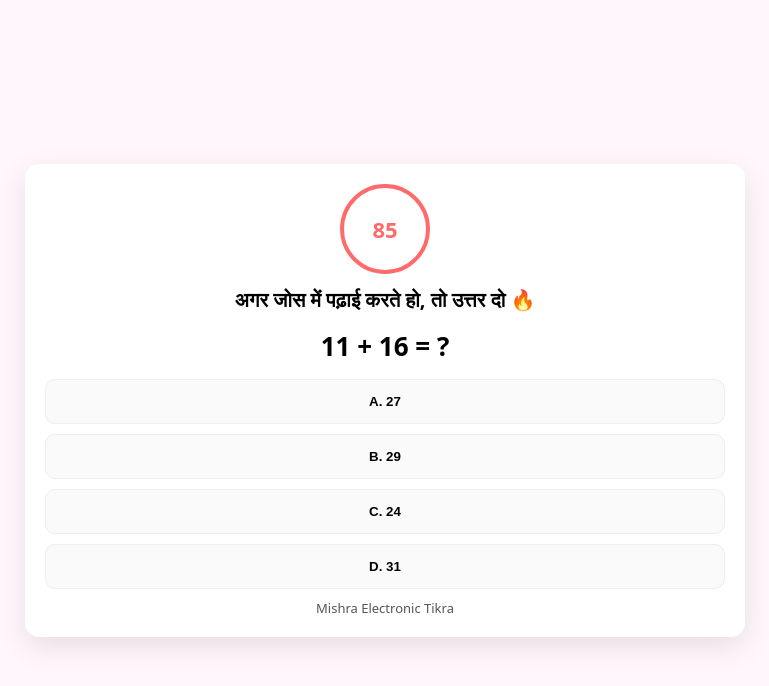
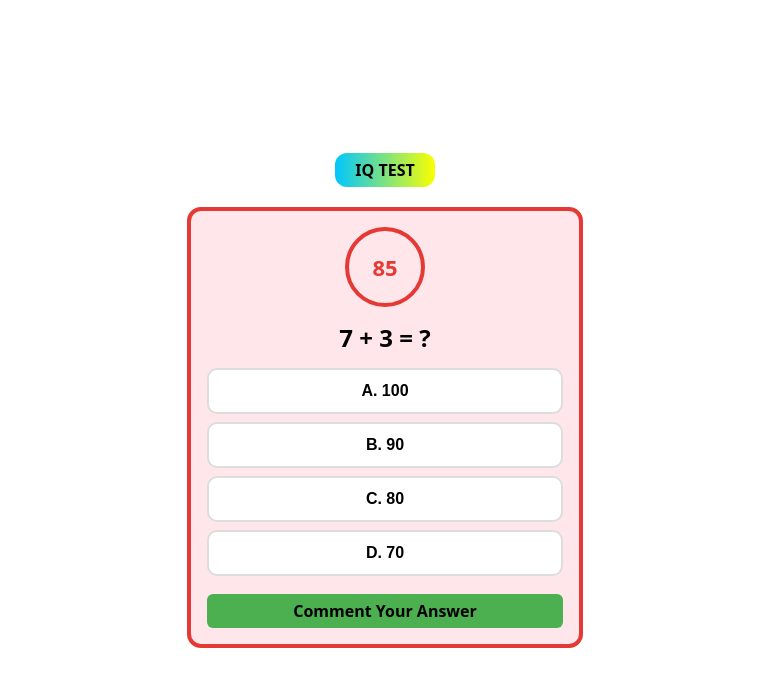
Before and after one commit to chandanshukla7990-netizenhggy/Nh, a plain HTML site: page index.html in a window 1280 px wide. Shown: the whole page, without its empty margins (255-1024 px from the left). Drawn offline with Linux system fonts and the light colour scheme.

Commit message:
Update index.html

```diff
--- a/index.html
+++ b/index.html
@@ -3,185 +3,224 @@
 <head>
 <meta charset="utf-8">
 <meta name="viewport" content="width=device-width,initial-scale=1">
-<title>Auto Quiz — 220 Questions</title>
+<title>IQ Test — Auto Quiz</title>
 
 <style>
-:root{--bg:#fff7fb;--card:#fff;--primary:#ff6b6b}
+:root{
+  --bg:#ffffff;
+  --card:#ffe6ea;
+  --border:#e53935;
+  --primary:#e53935;
+  --green:#4caf50;
+}
+
 *{box-sizing:border-box}
+
 body{
-  font-family:system-ui,Arial;
+  margin:0;
+  font-family:Poppins,system-ui,Arial;
   background:var(--bg);
-  margin:0;padding:20px;
-  display:flex;justify-content:center;align-items:center;
   min-height:100vh;
+  display:flex;
+  align-items:center;
+  justify-content:center;
 }
-.app{max-width:720px;width:100%}
+
+.app{
+  max-width:420px;
+  width:100%;
+  padding:12px;
+}
+
+.header{
+  text-align:center;
+  margin-bottom:10px;
+}
+
+.badge{
+  display:inline-block;
+  padding:6px 20px;
+  font-weight:800;
+  border-radius:12px;
+  background:linear-gradient(90deg,#00c6ff,#faff00);
+  color:#000;
+  margin-bottom:10px;
+}
+
 .card{
-  background:#fff;
-  padding:20px;
+  background:var(--card);
+  border:4px solid var(--border);
   border-radius:14px;
-  box-shadow:0 10px 30px rgba(0,0,0,.1)
+  padding:16px;
 }
+
 #circleTimer{
-  width:90px;height:90px;
+  width:80px;
+  height:80px;
   border:4px solid var(--primary);
   border-radius:50%;
-  display:flex;align-items:center;justify-content:center;
-  margin:0 auto 12px;
-  font-size:22px;font-weight:700;color:var(--primary)
+  display:flex;
+  align-items:center;
+  justify-content:center;
+  margin:0 auto 10px;
+  font-size:22px;
+  font-weight:800;
+  color:var(--primary);
 }
-.title{text-align:center;font-weight:700;font-size:20px}
-.question{text-align:center;font-size:26px;font-weight:700;margin:15px 0}
+
+.question{
+  font-size:24px;
+  font-weight:800;
+  text-align:center;
+  margin:14px 0;
+}
+
 .opt{
-  width:100%;padding:14px;margin-bottom:10px;
-  border-radius:10px;border:1px solid #eee;
-  background:#fafafa;font-weight:600;
+  width:100%;
+  padding:12px;
+  margin-bottom:8px;
+  border-radius:10px;
+  border:2px solid #ddd;
+  background:#fff;
+  font-weight:700;
+  font-size:16px;
 }
-.opt.correct{background:#e6ffef}
-.opt.wrong{background:#ffecec}
-.opt.disabled{pointer-events:none}
-.footer{text-align:center;font-size:13px;color:#555}
+
+.opt.correct{
+  background:#e6ffef;
+  border-color:#4caf50;
+}
+
+.opt.wrong{
+  background:#ffecec;
+  border-color:#e53935;
+}
+
+.opt.disabled{
+  pointer-events:none;
+}
+
+.footer{
+  margin-top:10px;
+  text-align:center;
+  background:var(--green);
+  color:#000;
+  font-weight:800;
+  padding:6px;
+  border-radius:6px;
+}
 </style>
 </head>
 
 <body>
-<div class="app card">
+<div class="app">
 
-<div id="circleTimer">90</div>
-<div class="title">अगर जोस में पढ़ाई करते हो, तो उत्तर दो 🔥</div>
-<div class="question" id="question">लोड हो रहा है…</div>
-<div id="options"></div>
-<div class="footer">Mishra Electronic Tikra</div>
+  <div class="header">
+    <div class="badge">IQ TEST</div>
+  </div>
 
+  <div class="card">
+
+    <div id="circleTimer">90</div>
+
+    <div class="question" id="question">लोड हो रहा है…</div>
+    <div id="options"></div>
+
+    <div class="footer">Comment Your Answer</div>
+
+  </div>
 </div>
 
 <script>
 // ===== CONFIG =====
-const QUESTION_TIME_SECONDS = 90;
-const TOTAL_QUESTIONS = 220;
-const AUTO_NEXT_MS = 3000;
+const QUESTION_TIME = 90;
+const AUTO_NEXT_MS = 2500;
 
 // ===== AUDIO =====
 const AudioCtx = window.AudioContext || window.webkitAudioContext;
 const audioCtx = new AudioCtx();
 
-// हर second की हल्की tick आवाज
-function secondTick(){
-  const osc = audioCtx.createOscillator();
-  const gain = audioCtx.createGain();
-  osc.type = "sine";
-  osc.frequency.value = 900;
-  gain.gain.value = 0.08;
-  osc.connect(gain);
-  gain.connect(audioCtx.destination);
-  osc.start();
-  osc.stop(audioCtx.currentTime + 0.08);
+function tickSound(){
+  const o=audioCtx.createOscillator();
+  const g=audioCtx.createGain();
+  o.frequency.value=900;
+  g.gain.value=0.07;
+  o.connect(g); g.connect(audioCtx.destination);
+  o.start(); o.stop(audioCtx.currentTime+0.08);
 }
 
-// जवाब / टाइम-अप पर तेज आवाज
-function loudBeep(){
-  const osc = audioCtx.createOscillator();
-  const gain = audioCtx.createGain();
-  osc.type = "square";
-  osc.frequency.value = 1200;
-  gain.gain.value = 0.4;
-  osc.connect(gain);
-  gain.connect(audioCtx.destination);
-  osc.start();
-  osc.stop(audioCtx.currentTime + 0.35);
+function loudSound(){
+  const o=audioCtx.createOscillator();
+  const g=audioCtx.createGain();
+  o.type="square";
+  o.frequency.value=1200;
+  g.gain.value=0.4;
+  o.connect(g); g.connect(audioCtx.destination);
+  o.start(); o.stop(audioCtx.currentTime+0.35);
 }
 
-// ===== QUESTIONS =====
-function generateQuestions(n){
-  const list=[], used=new Set(), ops=['+','-','×','÷'];
-  while(list.length<n){
-    let a=~~(Math.random()*30)+1;
-    let b=~~(Math.random()*30)+1;
-    let op=ops[~~(Math.random()*4)];
-    let ans;
-    if(op==='+') ans=a+b;
-    if(op==='-') ans=a-b;
-    if(op==='×') ans=a*b;
-    if(op==='÷'){ if(a%b!==0) continue; ans=a/b;}
-    let q=`${a} ${op} ${b} = ?`;
-    if(used.has(q)) continue;
-    used.add(q);
-    let opts=new Set([ans]);
-    while(opts.size<4) opts.add(ans+~~(Math.random()*10)-5);
-    let arr=[...opts].sort(()=>Math.random()-0.5);
-    list.push({q,options:arr,answerIndex:arr.indexOf(ans)});
-  }
-  return list;
+// ===== IQ QUESTIONS =====
+const questions=[
+ {q:"7 + 3 = ?",o:[100,90,80,70],a:0},
+ {q:"6 + 2 = ?",o:[64,16,36,48],a:0},
+ {q:"5 + 4 = ?",o:[81,45,41,25],a:0},
+ {q:"4 + 8 = ?",o:[144,96,48,64],a:0}
+];
+
+let i=0,time=QUESTION_TIME,timer=null,done=false;
+const qEl=document.getElementById("question");
+const optEl=document.getElementById("options");
+const tEl=document.getElementById("circleTimer");
+
+function loadQ(){
+  const x=questions[i];
+  qEl.textContent=x.q;
+  optEl.innerHTML="";
+  x.o.forEach((v,n)=>{
+    let b=document.createElement("button");
+    b.className="opt";
+    b.textContent=String.fromCharCode(65+n)+". "+v;
+    b.onclick=()=>select(n);
+    optEl.appendChild(b);
+  });
+  done=false;
 }
 
-const questions = generateQuestions(TOTAL_QUESTIONS);
-
-// ===== QUIZ LOGIC =====
-let idx=0, remaining=QUESTION_TIME_SECONDS, timer=null, revealed=false;
-const qEl=document.getElementById("question");
-const optEl=document.getElementById("options");
-const timerEl=document.getElementById("circleTimer");
-
-function renderTimer(){timerEl.textContent=remaining;}
-
-function renderQuestion(){
-  const it=questions[idx];
-  qEl.textContent=it.q;
-  optEl.innerHTML="";
-  it.options.forEach((t,i)=>{
-    let b=document.createElement("button");
-    b.className="opt";
-    b.textContent=String.fromCharCode(65+i)+". "+t;
-    b.onclick=()=>selectOption(i);
-    optEl.appendChild(b);
+function select(n){
+  if(done) return;
+  done=true;
+  loudSound();
+  [...optEl.children].forEach((b,j)=>{
+    b.classList.add("disabled",j===questions[i].a?"correct":"wrong");
   });
-  revealed=false;
+  clearInterval(timer);
+  setTimeout(next,AUTO_NEXT_MS);
 }
 
-function revealAnswer(){
-  if(revealed) return;
-  revealed=true;
-  const it=questions[idx];
-  [...optEl.children].forEach((el,i)=>{
-    el.classList.add("disabled",i===it.answerIndex?"correct":"wrong");
-  });
+function next(){
+  i=(i+1)%questions.length;
+  time=QUESTION_TIME;
+  tEl.textContent=time;
+  loadQ();
+  start();
 }
 
-function selectOption(){
-  loudBeep();      // 🔊 तेज आवाज
-  revealAnswer();
-  clearInterval(timer);
-  setTimeout(nextQuestion,AUTO_NEXT_MS);
-}
-
-function nextQuestion(){
-  idx=(idx+1)%questions.length;
-  remaining=QUESTION_TIME_SECONDS;
-  renderQuestion();
-  renderTimer();
-  startTimer();
-}
-
-function startTimer(){
+function start(){
   clearInterval(timer);
   timer=setInterval(()=>{
-    remaining--;
-    secondTick();  // ⏱️ हर second आवाज
-    renderTimer();
-    if(remaining<=0){
-      loudBeep();  // 🔊 time up
-      revealAnswer();
-      clearInterval(timer);
-      setTimeout(nextQuestion,AUTO_NEXT_MS);
+    time--;
+    tickSound();
+    tEl.textContent=time;
+    if(time<=0){
+      loudSound();
+      select(-1);
     }
   },1000);
 }
 
 // INIT
-renderQuestion();
-renderTimer();
-startTimer();
+loadQ();
+start();
 </script>
-
 </body>
 </html>
```
